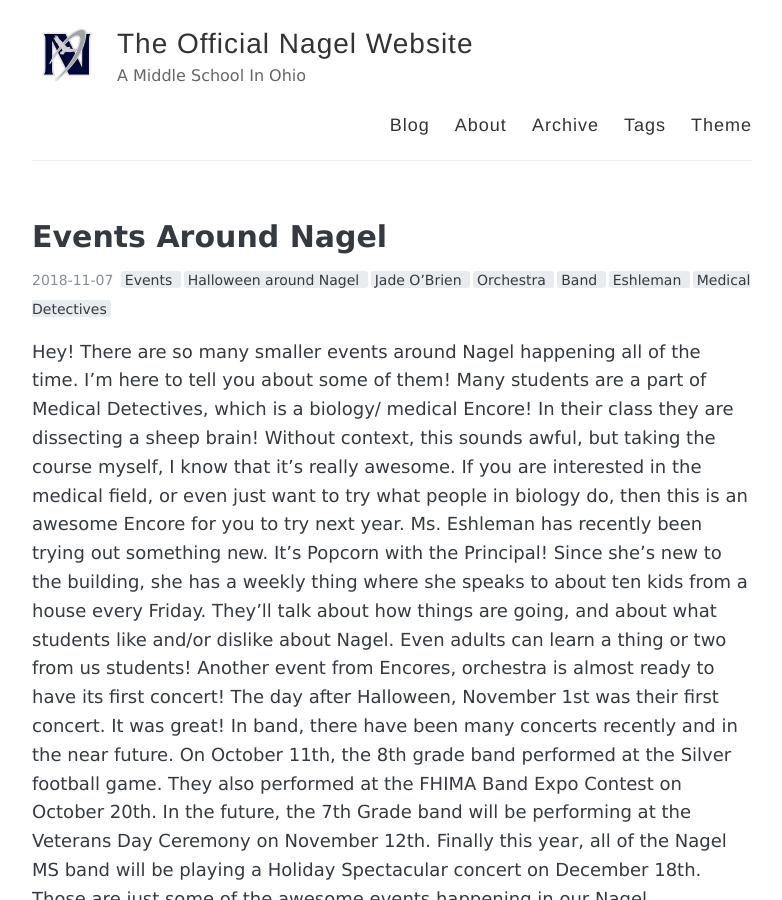
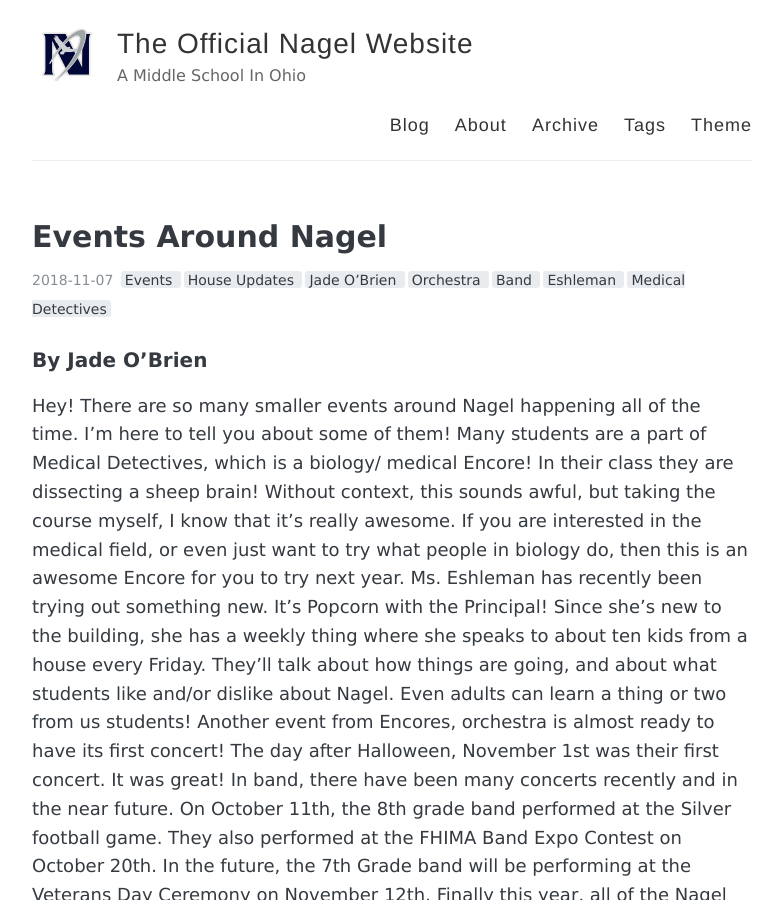
Before and after one commit to FHSD-Nagel-Journalist-1/FHSD-Nagel-Journalist-1.github.io, a Jekyll site: the page built from _posts/2018-11-07-Events Around Nagel.md, in a window 1280 px wide and 900 px high. Shown: the whole window, without its empty margins (248-1030 px from the left). Built offline with Jekyll 4.4.1, drawn with Linux system fonts in a browser that asks for light colours; comment, search, counter and statistics services are not loaded.

Commit message:
Update 2018-11-07-Events Around Nagel.md

```diff
--- a/_posts/2018-11-07-Events Around Nagel.md
+++ b/_posts/2018-11-07-Events Around Nagel.md
@@ -5,14 +5,16 @@ title: Events Around Nagel
 comments: True
 tags:
   - Events
-  - Halloween around Nagel
-  -  Jade O’Brien
+  - House Updates
+  - Jade O’Brien
   - Orchestra
   - Band
   - Eshleman
   - Medical Detectives
 
 ---
+
+### By Jade O'Brien
 
 Hey! There are so many smaller events around Nagel happening all of the time. I’m here to tell you about some of them!
 	Many students are a part of Medical Detectives, which is a biology/ medical Encore! In their class they are dissecting a sheep brain! Without context, this sounds awful, but taking the course myself, I know that it’s really awesome. If you are interested in the medical field, or even just want to try what people in biology do, then this is an awesome Encore for you to try next year.
```
Also changed, not shown: other parts of _posts/2018-11-07-Events Around Nagel.md (+0 -2 lines).
